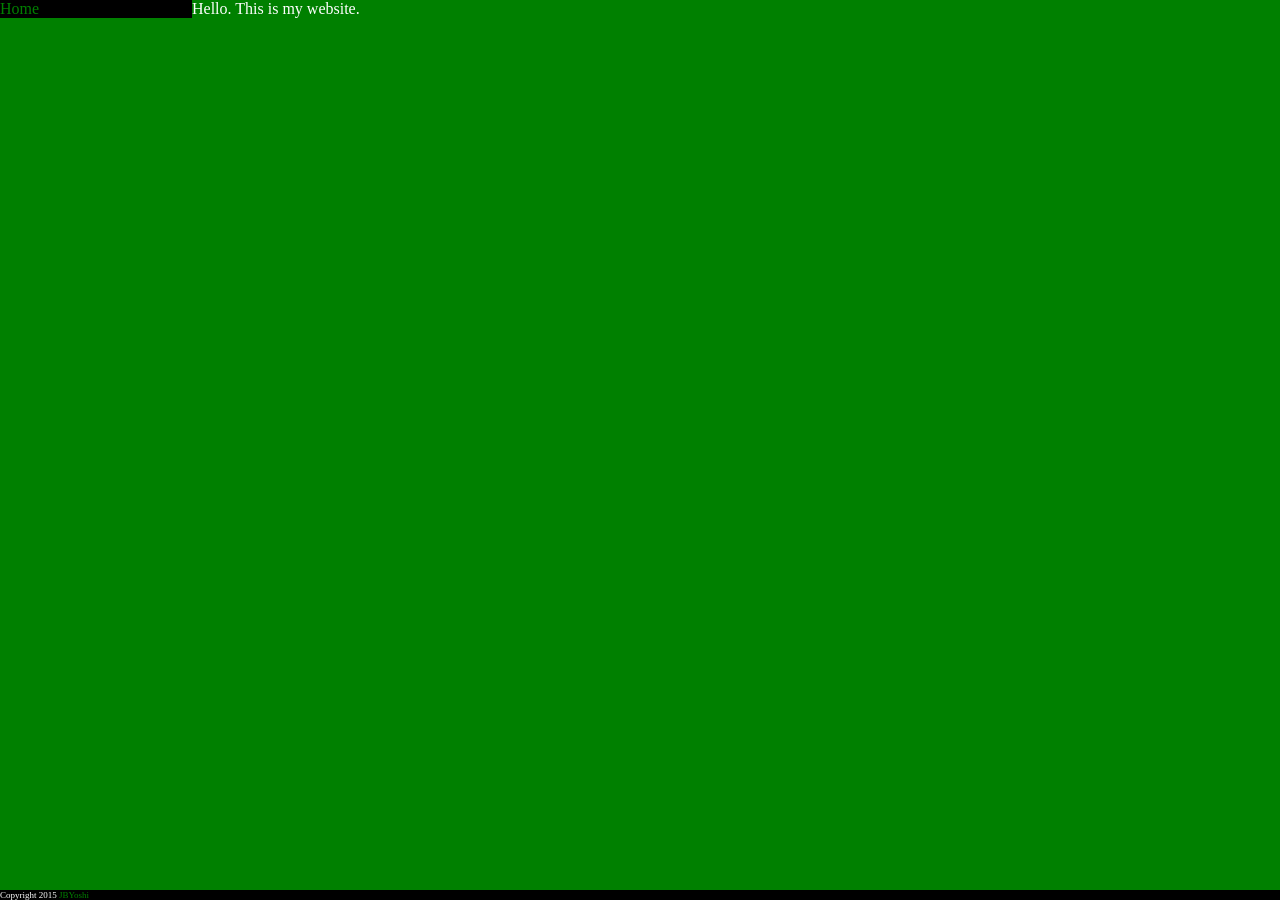
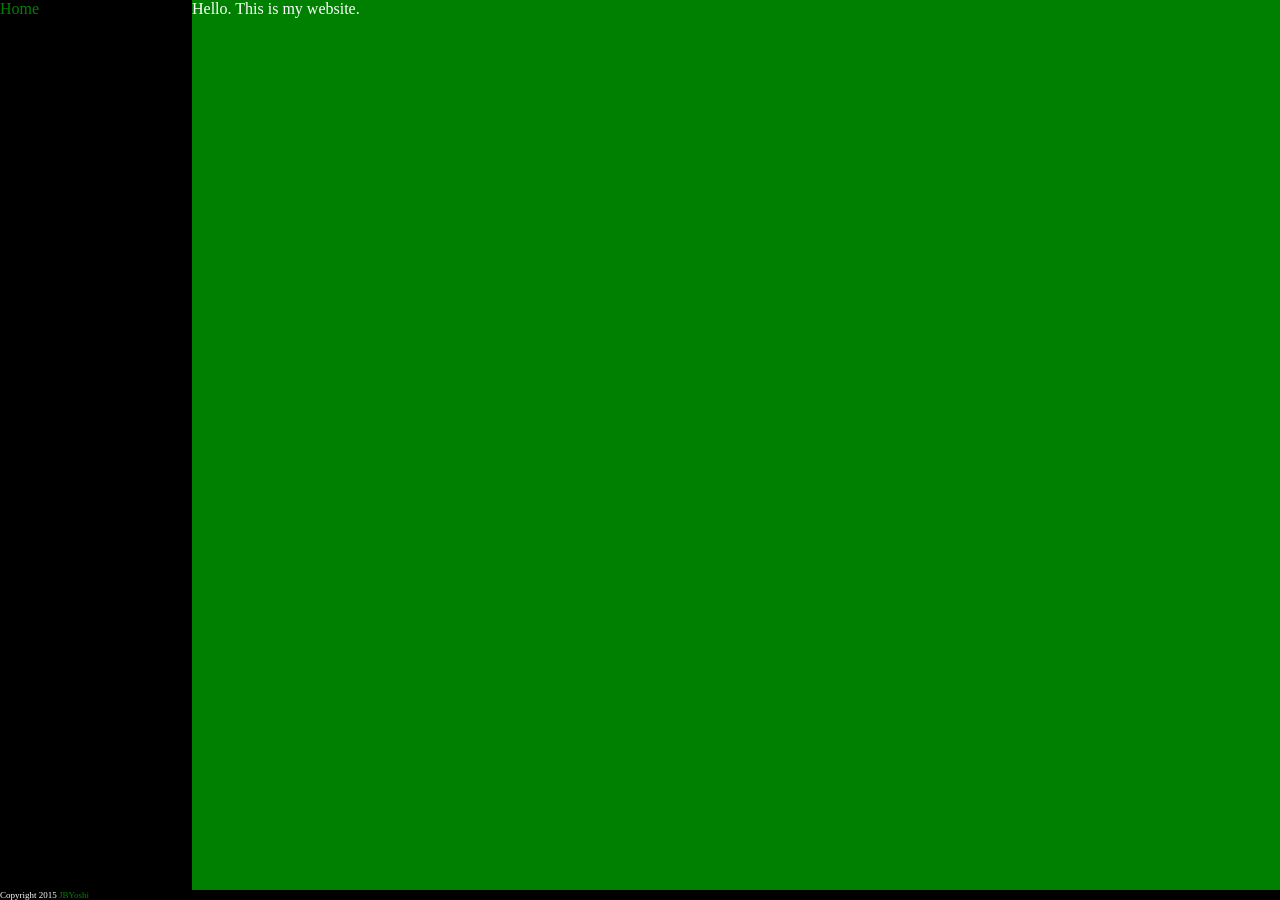
Before and after one commit to JBYoshi/jbyoshi.github.io, a Jekyll site: the page built from index.html, in a window 1280 px wide. Built offline with Jekyll 4.4.1, drawn with Linux system fonts in a browser that asks for light colours.

Commit message:
Make the sidebar stretch down the page.

```diff
--- a/_layouts/default.html
+++ b/_layouts/default.html
@@ -13,6 +13,7 @@
             html, body {width: 100%; height: 100%; margin: 0pt;}
             body {display: table;}
             .main {display: table-row; height: auto; width: 100%;}
+            .main>div {height: 100%;}
             .footer {display: table-row; height: 1px;}
         </style>
     </head>
```
